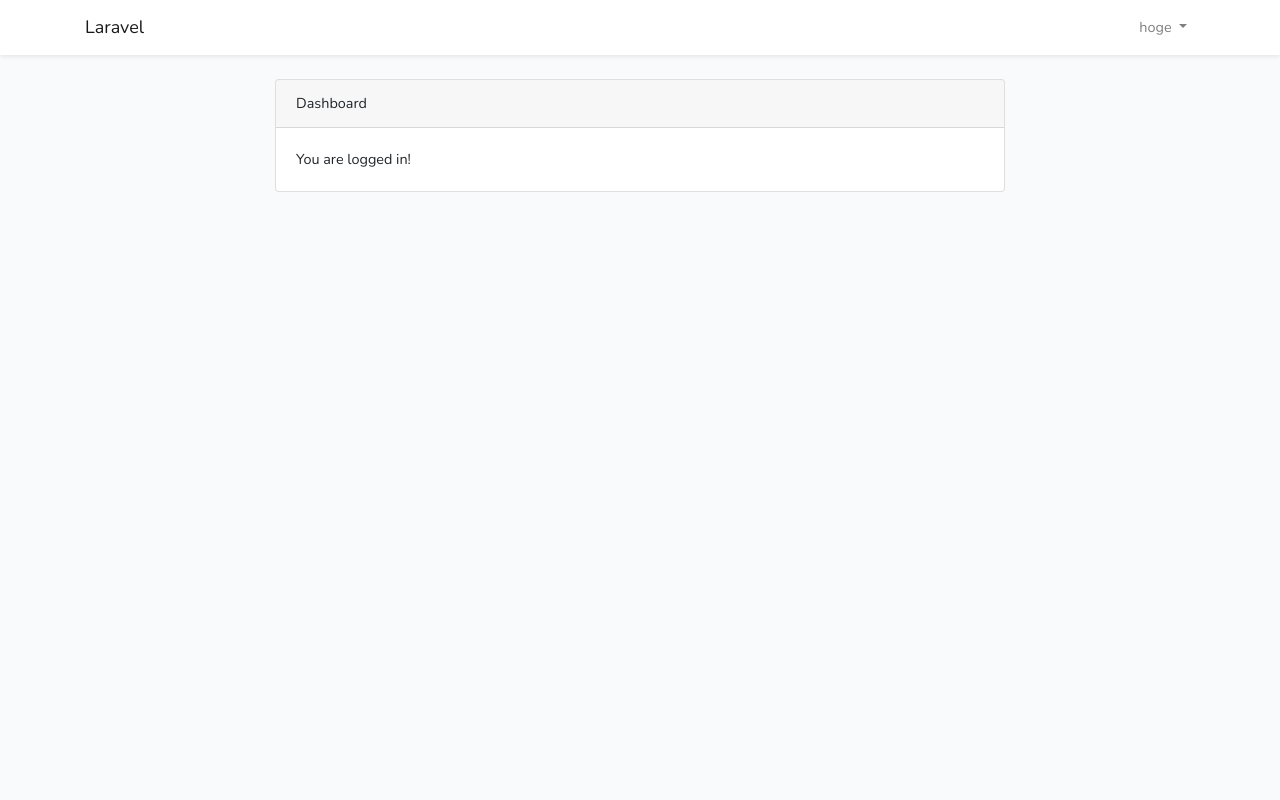
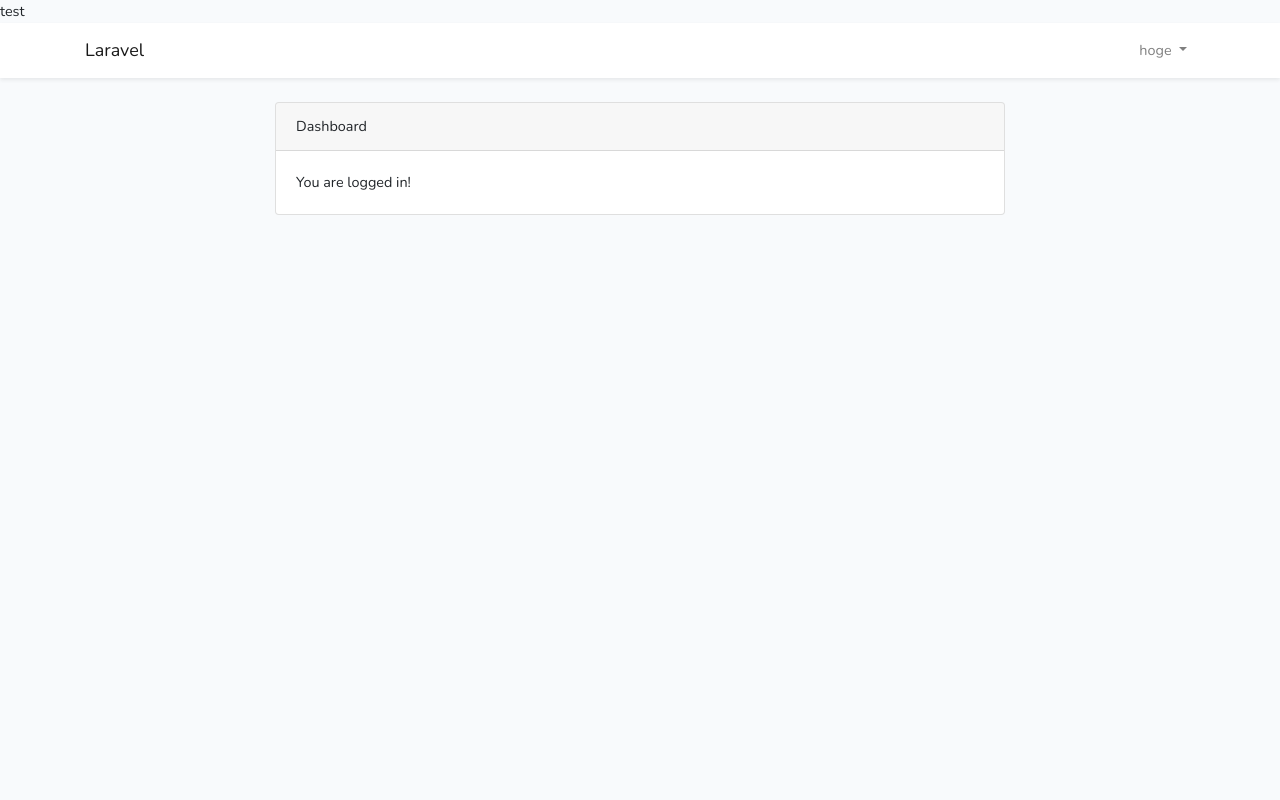
Before and after one commit to kida-ryuji/TestProject, a Laravel app: page /home in a window 1280 px wide. Run offline with Laravel 8, Linux system fonts and the light colour scheme; a user stored in the database is signed in; data comes from the database, SQL or seed files in the repository.

Commit message:
○○機能の改修

```diff
--- a/StampChat/resources/views/home.blade.php
+++ b/StampChat/resources/views/home.blade.php
@@ -1,4 +1,4 @@
-@extends('layouts.app')
+@extends('layouts.app')test
 
 @section('content')
 <div class="container">
```
